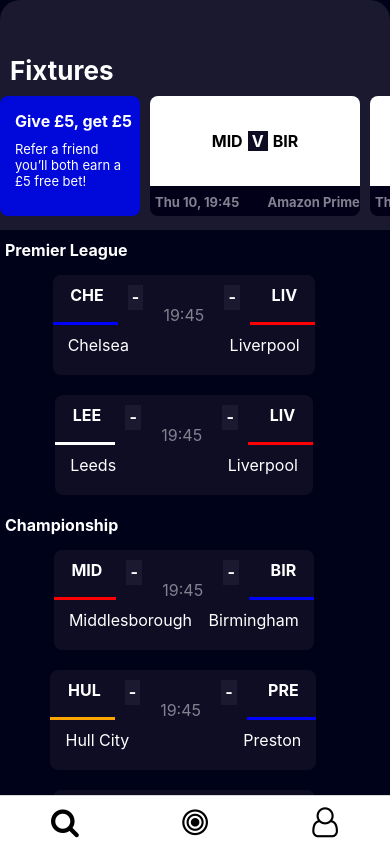
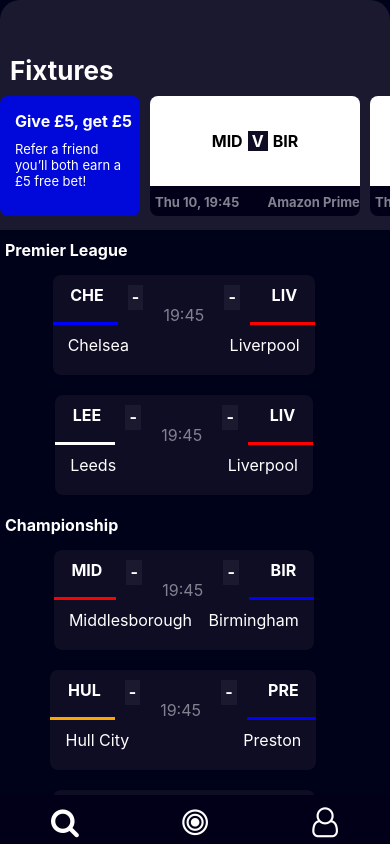
Before and after one commit to AndyMather24/Circl, a React Native app: screen /search in a window 390 px wide. Built offline with nearby package versions, Linux system fonts and the light colour scheme.

Commit message:
nav style

```diff
--- a/src/Components/TopPanel/TopPanel.Style.js
+++ b/src/Components/TopPanel/TopPanel.Style.js
@@ -16,7 +16,9 @@ const styles = StyleSheet.create({
     },
 
     flexRow: {
-        flexDirection: 'column'
+        flexDirection: 'column',
+        flex: 1
+
     }
 })
 
--- a/src/Navigation/Navigation.jsx
+++ b/src/Navigation/Navigation.jsx
@@ -1,10 +1,12 @@
+import { StyleSheet } from "react-native"
 import { NavigationContainer } from "@react-navigation/native";
 import { createBottomTabNavigator } from '@react-navigation/bottom-tabs';
 import { createNativeStackNavigator } from '@react-navigation/native-stack';
 import { FontAwesome } from '@expo/vector-icons';
 import LoginScreen from "../Screens/LoginScreen";
 import SearchScreen from "../Screens/SearchScreen";
-
+import { Colors } from "../Styles/index";
+import { colors } from "../Styles/colors";
 
 
 const Stack = createNativeStackNavigator();
@@ -31,13 +33,13 @@ function RootNavigator() {
   );
 }
 
-
 function BottomTabNavigation() {
     return (
         <BottomTab.Navigator
             initialRouteName="Search"
             screenOptions={{
                 headerShown: false,
+                tabBarStyle : styles.nav
             }}>
             <BottomTab.Screen
                 name="search"
@@ -74,7 +76,10 @@ function BottomTabNavigation() {
     )
 }
 
+const styles = StyleSheet.create({
+   nav : { backgroundColor: Colors.colors.primaryBackground, borderTopColor: Colors.colors.primaryBackground}
+})
 
 function TabBarIcon(props) {
-    return <FontAwesome size={30} style={{ marginBottom: -3 }} {...props} />;
+    return <FontAwesome size={30} style={{ marginBottom: -3, color: Colors.colors.primaryFont }} {...props} />;
 }
```
